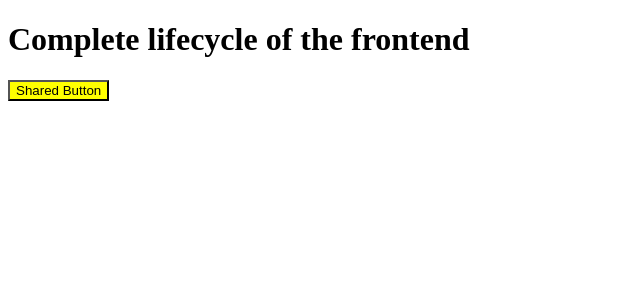
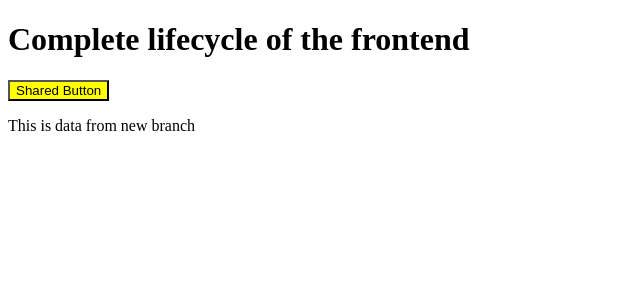
Before and after one commit to SaurabKunwar32/Scalable-React-Monorepo, a React (Vite) app in the folder apps/customer-portal/: page / in a window 1280 px wide. Shown: the top 300 px of the page, without its empty margins (0-640 px from the left). Built offline with nearby package versions, Linux system fonts and the light colour scheme.

Commit message:
feat: add new branch data display in App component

```diff
--- a/apps/customer-portal/src/app/App.tsx
+++ b/apps/customer-portal/src/app/App.tsx
@@ -10,6 +10,7 @@ function App() {
           alert(formatCurrency(12345));
         }}
       />
+      <p>This is data from new branch</p>
     </>
   );
 }
```
